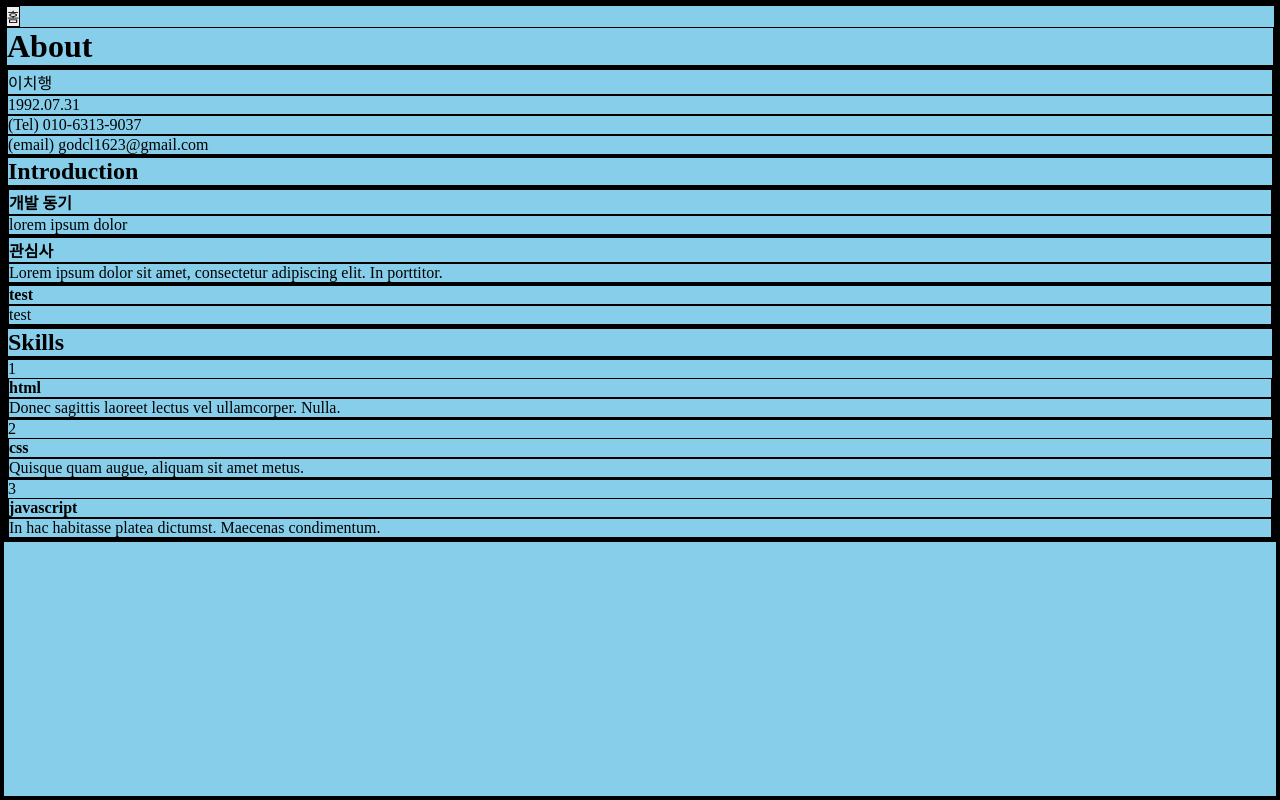
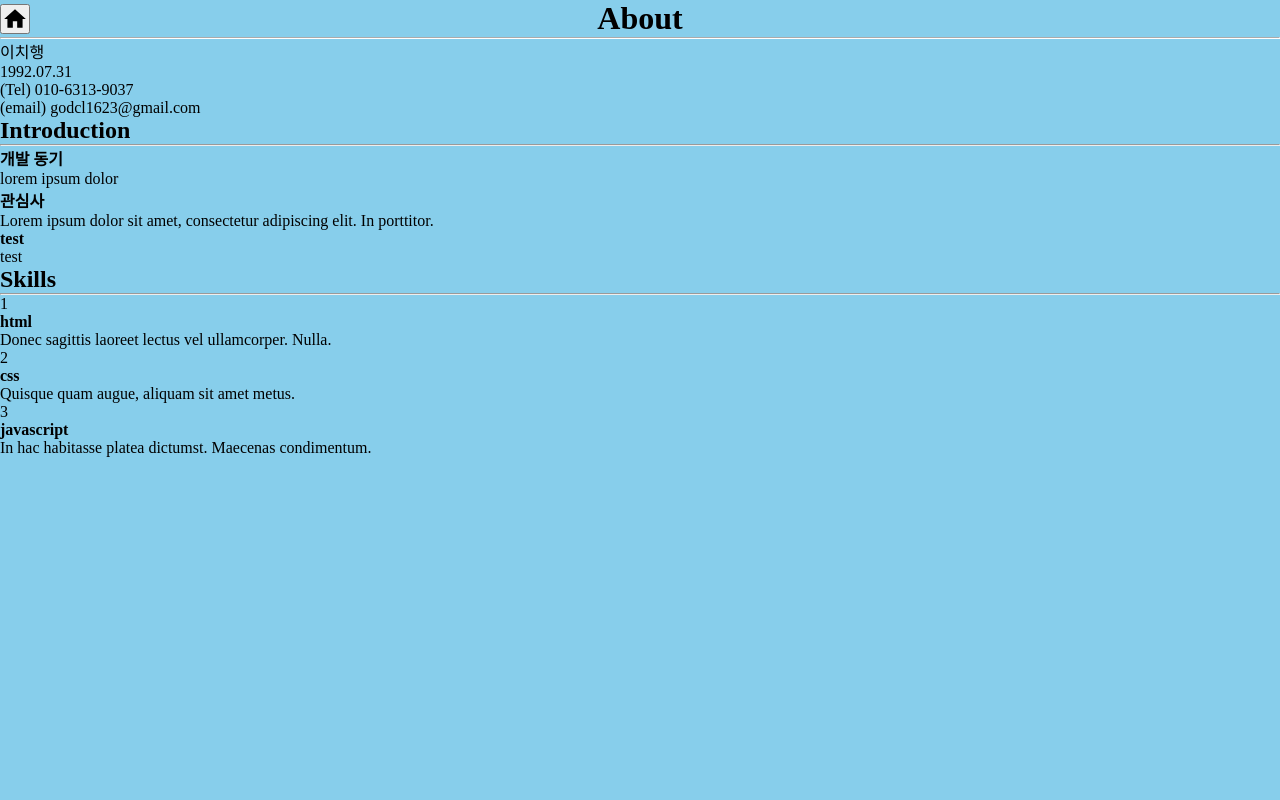
Before and after one commit to godcl1623/portfolio, a React (Create React App) app: page /about in a window 1280 px wide. Built offline with nearby package versions, Linux system fonts and the light colour scheme.

Commit message:
develop - About, Common 스타일 작성중

```diff
--- a/package.json
+++ b/package.json
@@ -17,6 +17,7 @@
     "react": "^17.0.2",
     "react-dom": "^17.0.2",
     "react-hook-form": "^7.8.8",
+    "react-icons": "^4.2.0",
     "react-redux": "^7.2.4",
     "react-router-dom": "^5.2.0",
     "react-scripts": "4.0.3",
--- a/src/components/About.js
+++ b/src/components/About.js
@@ -1,18 +1,25 @@
 /* Dependencies */
 // libraries
 import React from 'react';
+/** @jsxImportSource @emotion/react */
+import { css } from '@emotion/react';
 // modules
 import Common from './Common';
 import tools from '../modules/customfunctions';
 import { selfInfo, introduction, skills } from '../db/aboutData';
+import { flex, sizes } from '../styles/presets';
 
 const { genContent, genSection } = tools;
-// data to send as props
 
-
-// Component Body
+/* Component Body */
 const About = () => (
-  <div className="About">
+  <div
+    className="About"
+    css={css`
+      ${flex.vertical}
+      ${sizes.full}
+    `}
+  >
     {/* 공통 양식 컴포넌트 */}
     <Common heading="About" selfInfo={genContent(selfInfo)} sections={genSection(introduction, skills)} />
   </div>
--- a/src/components/App.js
+++ b/src/components/App.js
@@ -19,7 +19,7 @@ const App = () => (
           * {
             margin: 0;
             // 임시
-            border: 1px solid black;
+            // border: 1px solid black;
             padding: 0;
             box-sizing: border-box;
           }
--- a/src/components/Common.js
+++ b/src/components/Common.js
@@ -2,6 +2,11 @@
 // libraries
 import React from 'react';
 import { useHistory } from 'react-router-dom';
+import { MdHome } from 'react-icons/md';
+/** @jsxImportSource @emotion/react */
+import { css } from '@emotion/react';
+// modules
+import { flex, sizes } from '../styles/presets';
 
 // Component Body
 const Common = props => {
@@ -9,12 +14,43 @@ const Common = props => {
   const handleClick = () => history.push('/');
 
   return (
-    <div>
-      {/* 홈 버튼 */}
-      <button onClick={handleClick}>홈</button>
-      {/* 구획 제목 */}
-      <h1>{props.heading}</h1>
-      <hr />
+    <div
+      className="Common"
+      css={css`
+        ${sizes.full}
+      `}
+    >
+      <div
+        className="header"
+        css={css`
+          ${flex.horizontal.center}
+          position: relative;
+        `}
+      >
+        {/* 홈 버튼 */}
+        <button
+          onClick={handleClick}
+          css={css`
+            width: 30px;
+            height: 30px;
+            position: absolute;
+            left: 0;
+          `}
+        >
+          <MdHome
+            css={css`
+              ${sizes.full}
+            `}
+          />
+        </button>
+        {/* 구획 제목 */}
+        <h1>{props.heading}</h1>
+      </div>
+      <hr
+        css={css`
+          border-color: white;
+        `}
+      />
       {/* About 참조 */}
       { props.selfInfo }
       { props.sections }
--- a/src/styles/presets.js
+++ b/src/styles/presets.js
@@ -4,7 +4,15 @@ export const flex = {
     flex-direction: column;
     align-items: center;
     justify-content: center;
-  `
+  `,
+
+  horizontal: {
+    center: `
+      display: flex;
+      align-items: center;
+      justify-content: center;
+    `
+  },
 }
 
 export const sizes = {
```
Also changed, not shown: 1 other file (tests, documents, lock files or other folders).
